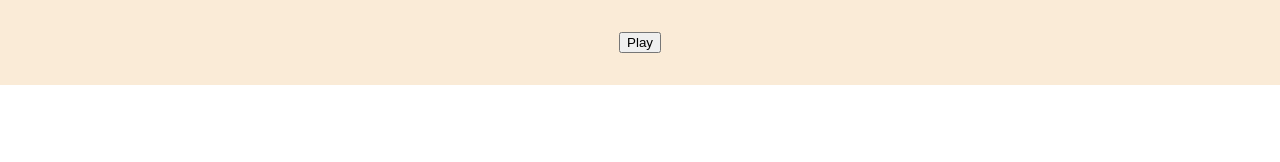
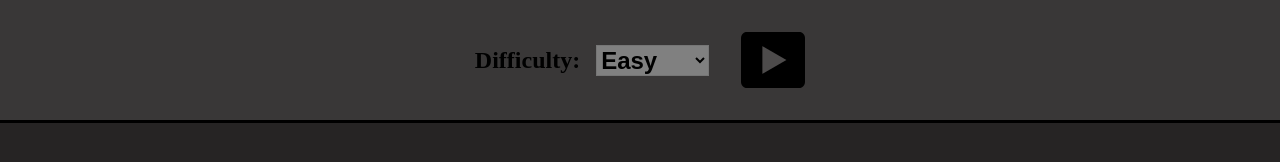
Before and after one commit to justinecoulon1/Formation-JS, a plain HTML site: page Memory_Pokemon/pokemon-memory.html in a window 1280 px wide. Drawn offline with Linux system fonts and the light colour scheme.

Commit message:
made better visual

```diff
--- a/Memory_Pokemon/js/main.js
+++ b/Memory_Pokemon/js/main.js
@@ -1,4 +1,5 @@
-const cardAmount = 300;
+const difficultySelector = document.querySelector(".difficulty-selector");
+let cardAmount = 10;
 const mainDisplayDiv = document.querySelector(".main-display-div");
 const playButton = document.querySelector("#play-button");
 const allCards = [];
@@ -42,12 +43,14 @@ const initializeCardsDisplay = function (cards) {
 
         const cardImg = document.createElement('img');
         cardImg.classList.add("card-image");
+        cardImg.setAttribute("draggable", "false");
         cardImg.classList.add("hidden");
         cardImg.src = card.image;
         cardImg.id = "id"
 
         const cardHiddenImg = document.createElement('img');
         cardHiddenImg.classList.add("card-hidden-image");
+        cardHiddenImg.setAttribute("draggable", "false");
         cardHiddenImg.src = "/Memory_Pokemon/images/mystery.png";
 
         const cardDivEventListener = () => { onCardClick(card) }
@@ -58,8 +61,13 @@ const initializeCardsDisplay = function (cards) {
     }
 }
 
+const setGameDifficulty = function () {
+    cardAmount = difficultySelector.value;
+}
+
 const initializeGame = function () {
     allCards.length = 0
+    setGameDifficulty();
     allCards.push(...createCards());
     const randomizedCards = randomizeCards(allCards);
     initializeCardsDisplay(randomizedCards);
@@ -85,7 +93,7 @@ const reverseCard = function (card) {
                     displayGameEnd();
                 }
             } else {
-                setTimeout(resetWrongRevealedCards, 1000);
+                setTimeout(resetWrongRevealedCards, 700);
             }
         }
     }
@@ -117,10 +125,11 @@ const resetWrongRevealedCards = function () {
 }
 
 const isGameEnded = function () {
-    return correctPairs.length === cardAmount;
+    return correctPairs.length == cardAmount;
 }
 
 const displayGameEnd = function () {
+    console.log("display end")
     mainDisplayDiv.replaceChildren();
     const winningMessageP = document.createElement('p');
     winningMessageP.classList.add('winning-message-p');
--- a/Memory_Pokemon/pokemon-memory.html
+++ b/Memory_Pokemon/pokemon-memory.html
@@ -10,7 +10,15 @@
 
 <body>
     <header>
-        <button id="play-button">Play</button>
+        <div class="difficulty-selector-div">
+            <label for="difficulty-selector">Difficulty: </label>
+            <select class="difficulty-selector" name="difficulty-selector" id="difficulty-selector">
+                <option value="10">Easy</option>
+                <option value="20">Medium</option>
+                <option value="30">Hard</option>
+            </select>
+        </div>
+        <button id="play-button"><img draggable= "false" src="images/play.png" alt="play"></button>
     </header>
     <main>
         <div class="main-display-div">
--- a/Memory_Pokemon/styles/main.css
+++ b/Memory_Pokemon/styles/main.css
@@ -3,26 +3,67 @@
     margin: 0;
 }
 
+body {
+    background: rgb(38, 36, 36);
+}
+
 header {
-    background-color: antiquewhite;
-    padding: 2rem;
     display: flex;
     align-items: center;
     justify-content: center;
+    user-select: none;
+    gap: 2rem;
+    padding: 2rem;
+    background-color: rgb(57, 55, 55);
+    border-bottom: 3px solid black;
+
+    #play-button {
+        display: flex;
+        align-items: center;
+        justify-content: center;
+        border: none;
+        height: fit-content;
+        width: fit-content;
+        padding: 0px;
+        border-radius: 10px;
+        background-color: rgb(77, 75, 75);
+
+        &:hover {
+            background-color: grey;
+        }
+    }
+
+    .difficulty-selector-div {
+        display: flex;
+        align-items: center;
+        justify-content: center;
+        gap: 1rem;
+        color: black;
+        font-weight: bold;
+        font-size: 1.5rem;
+
+        .difficulty-selector {
+            background-color: grey;
+            font-weight: bold;
+            font-size: 1.5rem;
+        }
+    }
 }
 
 main {
     display: flex;
-    background: #000;
     flex-wrap: wrap;
+    background: rgb(38, 36, 36);
 
     .main-display-div {
-        background: grey;
-        width: 100%;
         display: flex;
         align-items: center;
+        justify-content: center;
         flex-wrap: wrap;
+        width: 100%;
         gap: 4rem;
+        padding: 2rem 0px;
+        background: rgb(38, 36, 36);
     }
 }
 
@@ -35,17 +76,28 @@ main {
         height: 20rem;
         width: 20rem;
     }
+
+    .card-hidden-image {
+        display: flex;
+        background-color: rgb(68, 66, 66);
+        border: 5px solid black;
+
+        &:hover {
+            background-color: rgb(105, 101, 101);
         }
-
-.card-image-hidden {
-    display: flex;
     }
 
     .card-image {
         display: flex;
+        border: 5px solid black;
     }
 
     .hidden {
         display: none;
-    transition: all 2s;
     }
+}
+
+.winning-message-p {
+    display: flex;
+    font-size: 4rem;
+}
```
Also changed, not shown: Memory_Pokemon/exercice.md (+2 -1 lines), Memory_Pokemon/images/mystery.png, Memory_Pokemon/images/mystery1.png (added), Memory_Pokemon/images/play.png (added). Lines whose indentation alone changed are shown as unchanged.
